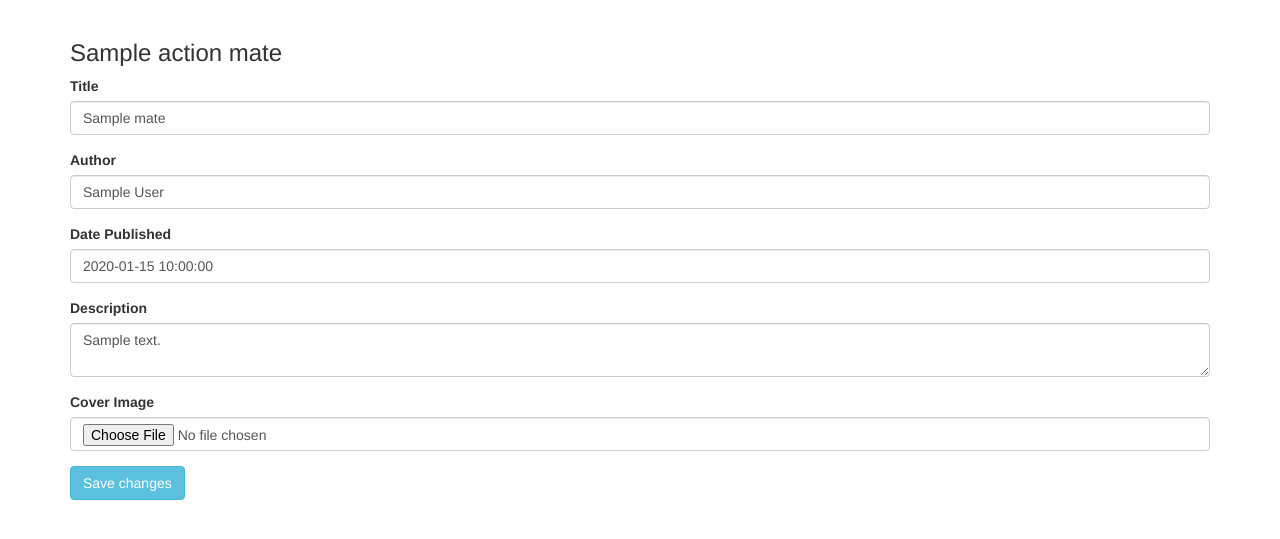
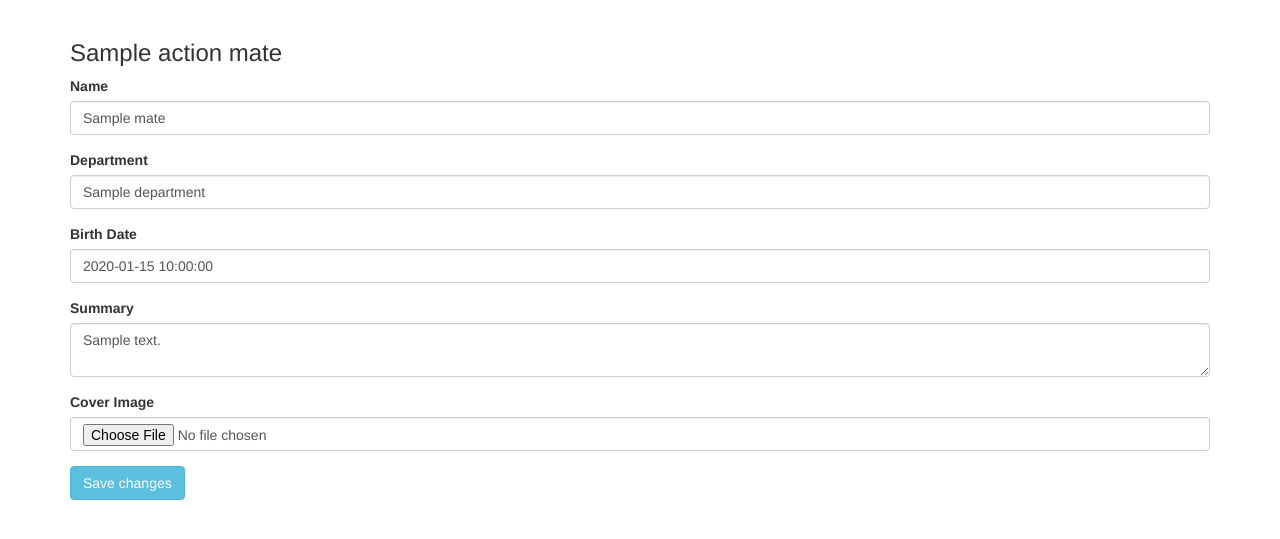
Before and after one commit to number21/teammates, a Flask app: template teammates/templates/form.html in a window 1280 px wide. Shown: the part 52-591 px from the top of the page. Run offline with Flask 2, Linux system fonts and the light colour scheme; the template is opened without the code that fills it: most values are stand-ins (such as "Sample title", 1, 10 or a date in 2020); some libraries are stand-ins or nearby versions.

Commit message:
third commit

```diff
--- a/teammates/model_datastore.py
+++ b/teammates/model_datastore.py
@@ -34,7 +34,7 @@ def from_datastore(entity):
 
 def list(limit=10, cursor=None):
     ds = get_client()
-    query = ds.query(kind='Mate', order=['title'])
+    query = ds.query(kind='Mate', order=['name'])
     it = query.fetch(limit=limit, start_cursor=cursor)
     entities, more_results, cursor = it.next_page()
     entities = builtin_list(map(from_datastore, entities))
--- a/teammates/templates/form.html
+++ b/teammates/templates/form.html
@@ -7,23 +7,23 @@
 <form method="POST" enctype="multipart/form-data">
 
   <div class="form-group">
-    <label for="title">Title</label>
-    <input type="text" name="title" id="title" value="{{mate.title}}" class="form-control"/>
+    <label for="name">Name</label>
+    <input type="text" name="name" id="name" value="{{mate.name}}" class="form-control"/>
   </div>
 
   <div class="form-group">
-    <label for="author">Author</label>
-    <input type="text" name="author" id="author" value="{{mate.author}}" class="form-control"/>
+    <label for="department">Department</label>
+    <input type="text" name="department" id="department" value="{{mate.department}}" class="form-control"/>
   </div>
 
   <div class="form-group">
-    <label for="publishedDate">Date Published</label>
-    <input type="text" name="publishedDate" id="publishedDate" value="{{mate.publishedDate}}" class="form-control"/>
+    <label for="birthDate">Birth Date</label>
+    <input type="text" name="birthDate" id="birthDate" value="{{mate.birthDate}}" class="form-control"/>
   </div>
 
   <div class="form-group">
-    <label for="description">Description</label>
-    <textarea name="description" id="description" class="form-control">{{mate.description}}</textarea>
+    <label for="summary">Summary</label>
+    <textarea name="summary" id="summary" class="form-control">{{mate.summary}}</textarea>
   </div>
 
   <div class="form-group">
@@ -32,8 +32,8 @@
   </div>
 
   <div class="form-group hidden">
-    <label for="imageUrl">Cover Image URL</label>
-    <input type="text" name="imageUrl" id="imageUrl" value="{{mate.imageUrl}}" class="form-control"/>
+    <label for="avatar">Avatar</label>
+    <input type="text" name="avatar" id="avatar" value="{{mate.avatar}}" class="form-control"/>
   </div>
 
   <button type="submit" class="btn btn-info">Save changes</button>
```
Also changed, not shown: teammates/templates/list.html (+4 -4 lines), teammates/templates/view.html (+7 -7 lines).
